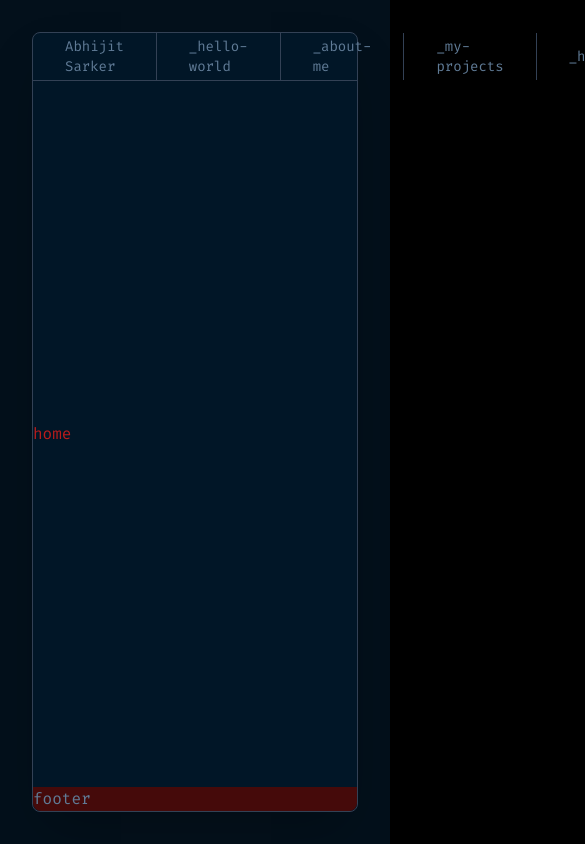
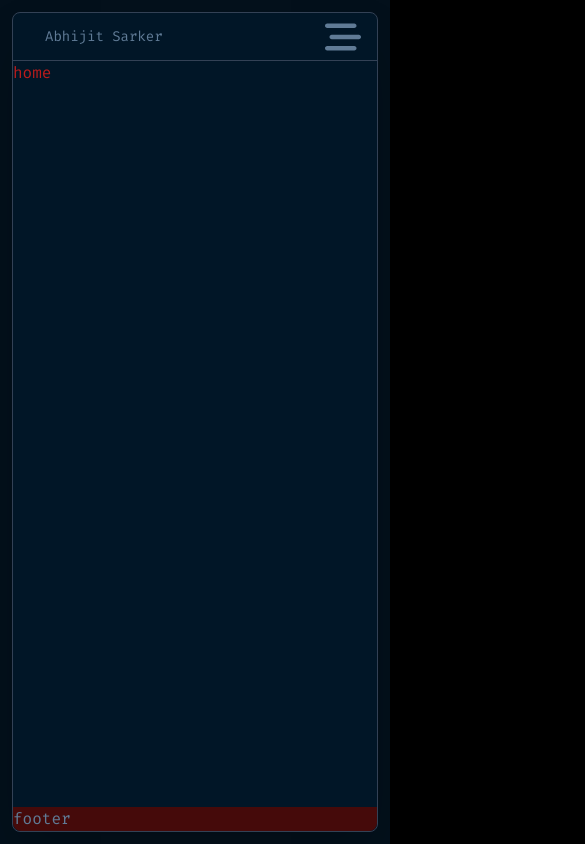
Before and after one commit to AbhijitSarker/portfolio, a React (Vite) app: page / in a window 390 px wide. Shown: the top 844 px of the page, 585 px wide, since content can reach past the window. Built offline with nearby package versions, Linux system fonts and the light colour scheme.

Commit message:
making header responsive

```diff
--- a/package.json
+++ b/package.json
@@ -14,6 +14,7 @@
     "match-sorter": "^6.3.3",
     "react": "^18.2.0",
     "react-dom": "^18.2.0",
+    "react-icons": "^5.0.1",
     "react-router-dom": "^6.21.3",
     "sort-by": "^1.2.0"
   },
--- a/src/Components/Header/Header.jsx
+++ b/src/Components/Header/Header.jsx
@@ -1,16 +1,40 @@
-import React from 'react';
+import React, { useState } from 'react';
 import { Link } from 'react-router-dom';
+import { GiTireIronCross } from "react-icons/gi";
+import { FaBarsStaggered } from "react-icons/fa6";
 
 const Header = () => {
+    const [open, setOpen] = useState(false);
     return (
-        <div className='flex flex-row justify-between border-b border-b-slate-700 h-12 text-sm'>
+        <div className='relative flex flex-row justify-between border-b border-b-slate-700 h-12 text-sm'>
             {/* name */}
-            <div className='border-r border-r-slate-700 px-8 w-64 flex items-center'>
+            <div className='md:border-r md:border-r-slate-700 px-8 md:w-64 flex items-center'>
                 <p>Abhijit Sarker</p>
             </div>
 
-            {/* links */}
-            <div className='flex flex-row justify-between w-full'>
+
+            {/* links for small device */}
+            <div className={`flex flex-col items-center absolute top-12 w-full bg-slate-300 md:hidden ${open ? 'flex' : 'hidden'}`}>
+
+                <div className='flex items-center py-5 border-b border-b-slate-700'>
+                    <Link to={'/'}>
+                        _hello-world
+                    </Link>
+                </div>
+                <Link to={'/about-me'}>
+                    <div className='flex items-center py-5 border-b border-b-slate-700'>_about-me</div>
+                </Link>
+                <Link to={'/my-projects'}>
+                    <div className='flex items-center py-5 border-b border-b-slate-700'>_my-projects</div>
+                </Link>
+                <Link to={'/contact-me'}>
+                    <div className='flex items-center py-5 border-b border-b-slate-700'>_hello</div>
+                </Link>
+
+            </div>
+
+            {/* links for large device*/}
+            <div className='hidden md:flex flex-row justify-between w-full'>
                 <div className='flex'>
 
                     <Link to={'/'}>
@@ -29,13 +53,19 @@ const Header = () => {
                 </div>
 
                 {/* contact me */}
-                {/* <div className='border-l border-l-slate-700 px-8 w-56 flex items-center'> */}
                 <Link to={'/contact-me'}>
                     <div className='flex items-center h-full border-l  border-l-slate-700 px-8 hover:text-white hover:bg-[#0F2031]'>_contact-me</div>
                 </Link>
-                {/* </div> */}
+
             </div>
-        </div>
+
+
+            <div className='md:hidden flex items-center pr-4' onClick={() => setOpen(!open)}>
+                {
+                    open ? <GiTireIronCross className='text-4xl ' /> : <FaBarsStaggered className='text-4xl ' />
+                }
+            </div>
+        </div >
     );
 };
 
--- a/src/Layout/Layout.jsx
+++ b/src/Layout/Layout.jsx
@@ -4,14 +4,16 @@ import Footer from '../Components/Footer/Footer';
 
 const Layout = () => {
     return (
-        <div className='bg-[#03101B] p-8 h-screen  font-firaCode text-font'>
+        <div className='bg-[#03101B] p-3 md:p-8 h-screen  font-firaCode text-font'>
             <div className='bg-[#011627] border border-slate-700 shadow-2xl h-full rounded-lg flex flex-col justify-between'>
 
                 <div className=' rounded-t-lg'>
                     <Header></Header>
                 </div>
+                <div className='h-full'>
 
-                <Outlet></Outlet>
+                    <Outlet></Outlet>
+                </div>
 
                 <div className='bg-red-950 rounded-b-lg'>
                     <Footer></Footer>
```
Also changed, not shown: 1 other file (tests, documents, lock files or other folders).
